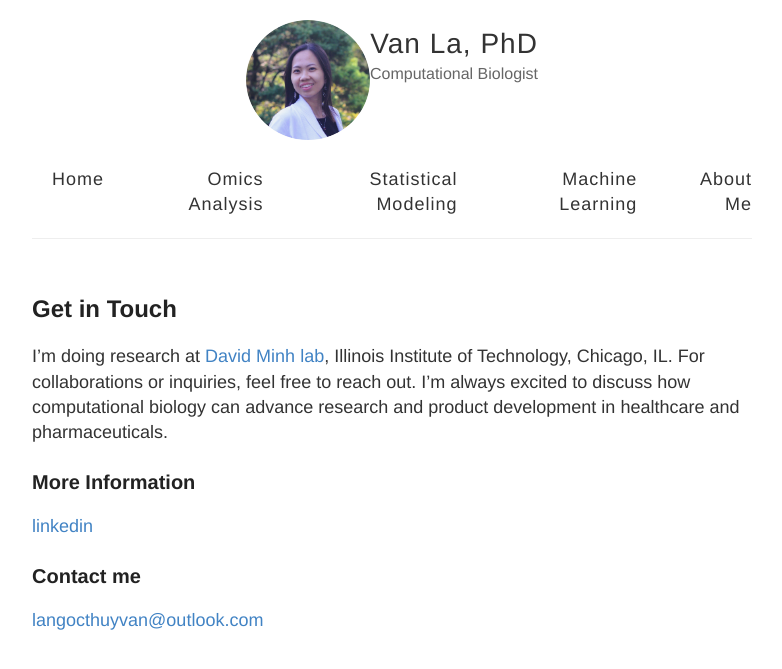
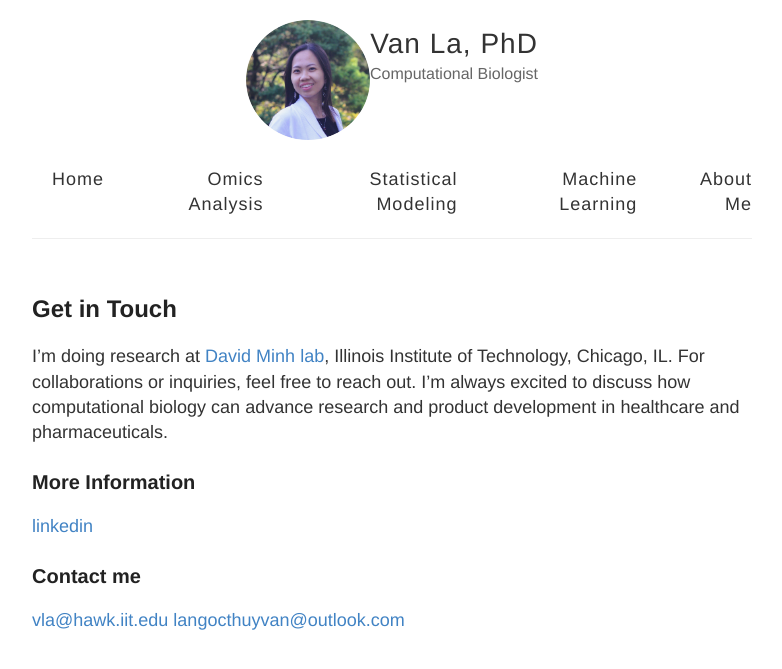
Before and after one commit to vanngocthuyla/Data_Analysis, a Jekyll site: the page built from _pages/about_me.md, in a window 1280 px wide. Shown: the top 669 px of the page, without its empty margins (248-1030 px from the left). Built offline with Jekyll 4.4.1, drawn with Linux system fonts in a browser that asks for light colours.

Commit message:
Update about_me.md

```diff
--- a/_pages/about_me.md
+++ b/_pages/about_me.md
@@ -15,4 +15,5 @@
 
 ### Contact me
 
+[vla@hawk.iit.edu](mailto:vla@hawk.iit.edu)
 [langocthuyvan@outlook.com](mailto:langocthuyvan@outlook.com)
```
